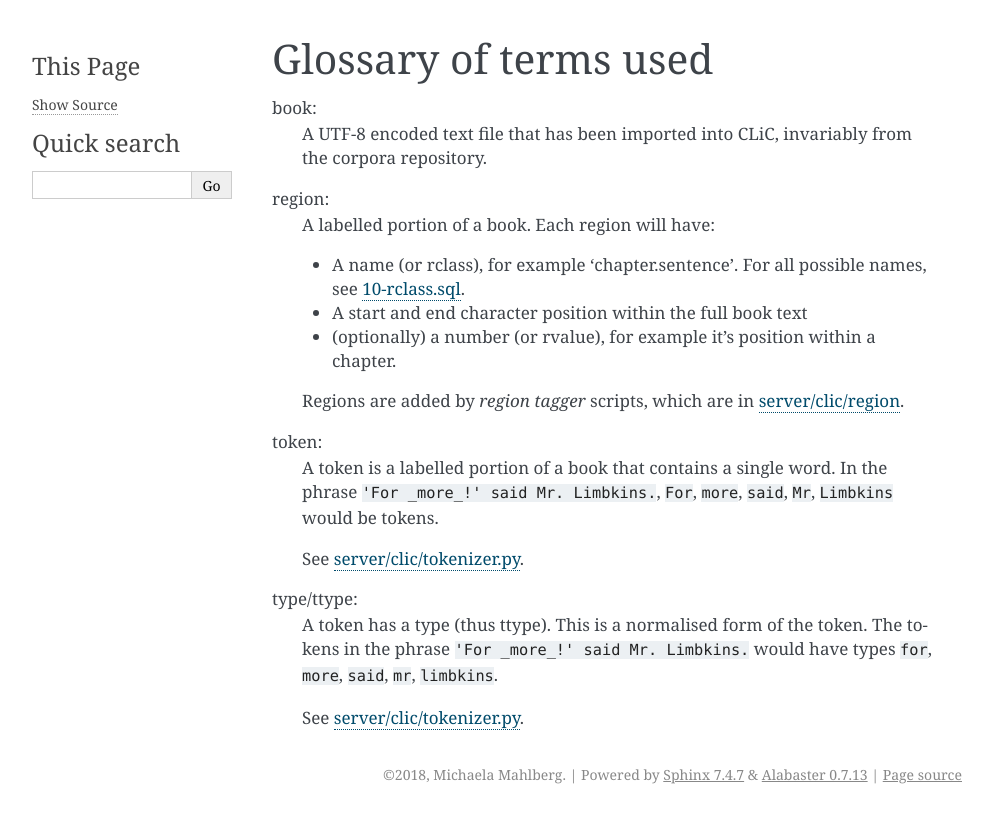
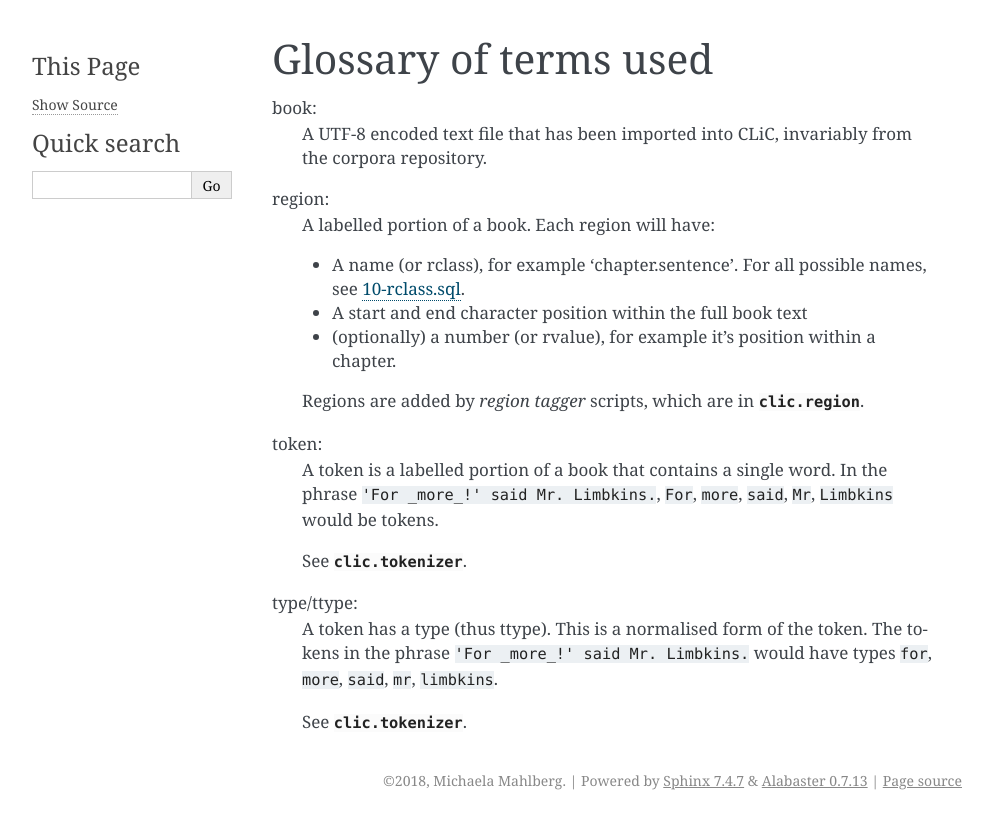
Before and after one commit to mahlberg-lab/clic, a Sphinx documentation site: the page built from docs/advanced/glossary.rst, in a window 1280 px wide. Shown: the top 829 px of the page, without its empty margins (148-1141 px from the left). Built offline with Sphinx 7.4.7, drawn with Linux system fonts in a browser that asks for light colours; pages that are not in the unit, such as notebooks, are missing from menus; the version number could not be read and is left out.

Commit message:
docs/glossary: Fix module links

```diff
--- a/docs/advanced/glossary.rst
+++ b/docs/advanced/glossary.rst
@@ -11,16 +11,16 @@ region:
     * A start and end character position within the full book text
     * (optionally) a number (or rvalue), for example it's position within a chapter.
 
-    Regions are added by *region tagger* scripts, which are in `server/clic/region <../server/clic/region>`__.
+    Regions are added by *region tagger* scripts, which are in :mod:`clic.region`.
 
 token:
     A token is a labelled portion of a book that contains a single word.
     In the phrase ``'For _more_!' said Mr. Limbkins.``, ``For``, ``more``, ``said``, ``Mr``, ``Limbkins`` would be tokens.
 
-    See `server/clic/tokenizer.py <../server/clic/tokenizer.py>`__.
+    See :mod:`clic.tokenizer`.
 
 type/ttype:
     A token has a type (thus ttype). This is a normalised form of the token.
     The tokens in the phrase ``'For _more_!' said Mr. Limbkins.`` would have types ``for``, ``more``, ``said``, ``mr``, ``limbkins``.
 
-    See `server/clic/tokenizer.py <../server/clic/tokenizer.py>`__.
+    See :mod:`clic.tokenizer`.
```
